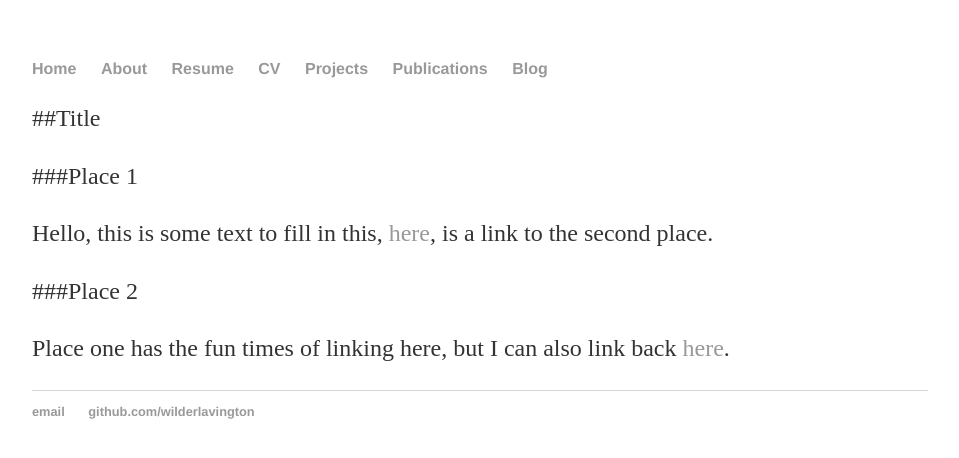
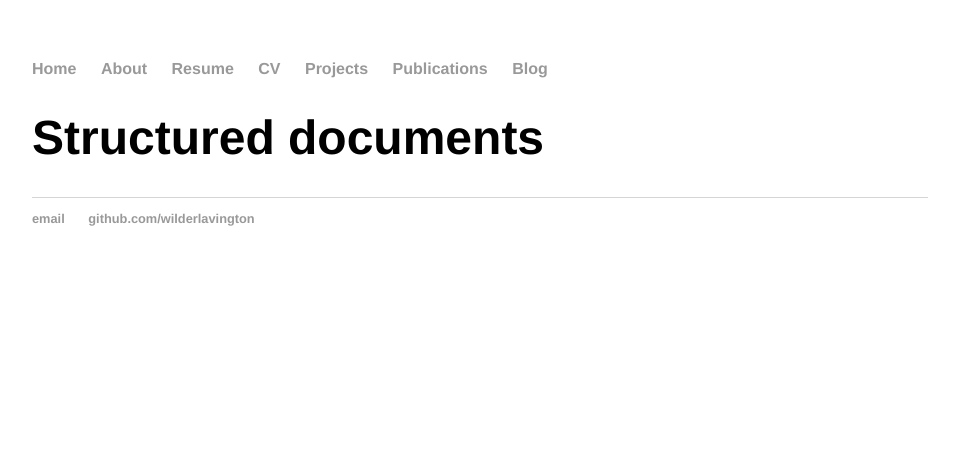
Before and after one commit to WilderLavington/old_web_page, a Jekyll site: the page built from projects/index.md, in a window 1280 px wide. Shown: the top 458 px of the page, without its empty margins (160-1119 px from the left). Built offline with Jekyll 4.4.1, drawn with Linux system fonts in a browser that asks for light colours; our own code applies the rules of GitHub Pages for plain Markdown files.

Commit message:
Update index.md

```diff
--- a/projects/index.md
+++ b/projects/index.md
@@ -1,9 +1 @@
-##Title
-
-###Place 1
-
-Hello, this is some text to fill in this, [here](#place-2), is a link to the second place.
-
-###Place 2
-
-Place one has the fun times of linking here, but I can also link back [here](#place-1).
+# Structured documents
```
